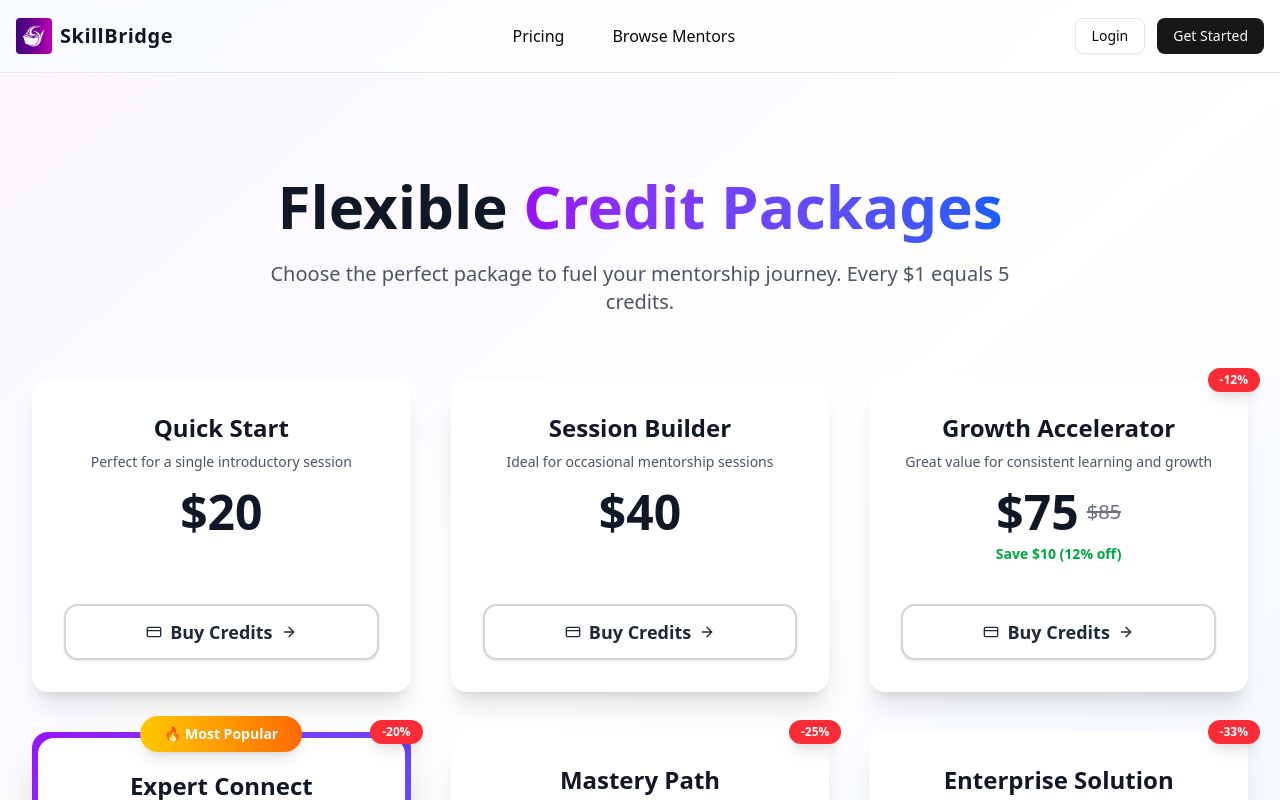
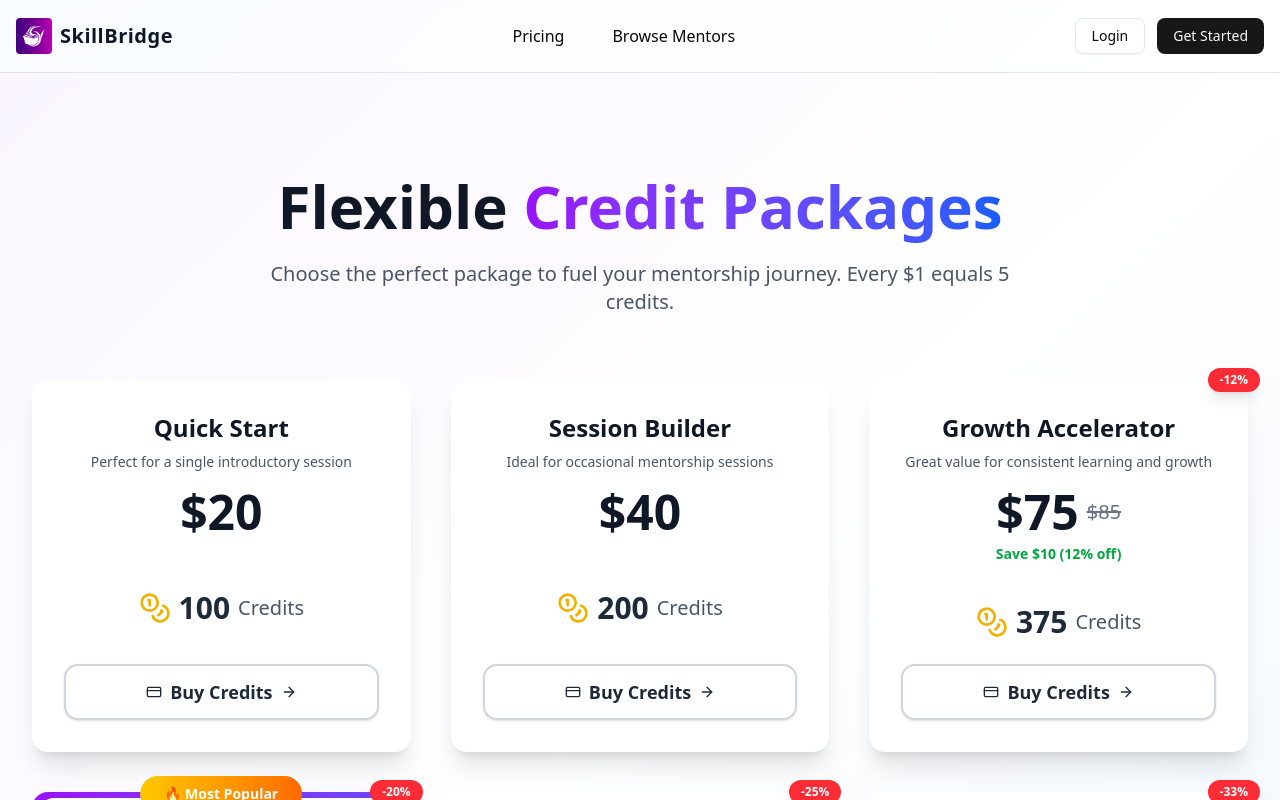
Before and after one commit to ragi0313/skillbridge, a Next.js app: page /pricing in a window 1280 px wide. Shown: the top 800 px of the page. Built offline with nearby package versions, Linux system fonts and the light colour scheme; no server answers.

Commit message:
update: pricing page credits display

```diff
--- a/app/pricing/page.tsx
+++ b/app/pricing/page.tsx
@@ -2,7 +2,7 @@
 
 import { useState, useEffect } from "react"
 import { useRouter } from "next/navigation"
-import { Loader2, CreditCard, ArrowRight } from "lucide-react"
+import { Loader2, CreditCard, ArrowRight, Coins } from "lucide-react"
 import { creditPackages } from "@/lib/payments/creditPackages"
 import UnifiedHeader from "@/components/UnifiedHeader"
 
@@ -176,6 +176,11 @@ export default function PricingPage() {
                           )}
                         </div>
                       </div>
+                      <div className="flex items-center justify-center mb-6">
+                        <Coins className="w-8 h-8 text-yellow-500 mr-2" />
+                        <span className="text-3xl font-bold text-gray-800">{pack.credits}</span>
+                        <span className="text-xl text-gray-600 ml-2">Credits</span>
+                      </div>
                       {/* CTA Button */}
                       <button
                         className={getButtonStyles(pack)}
```
